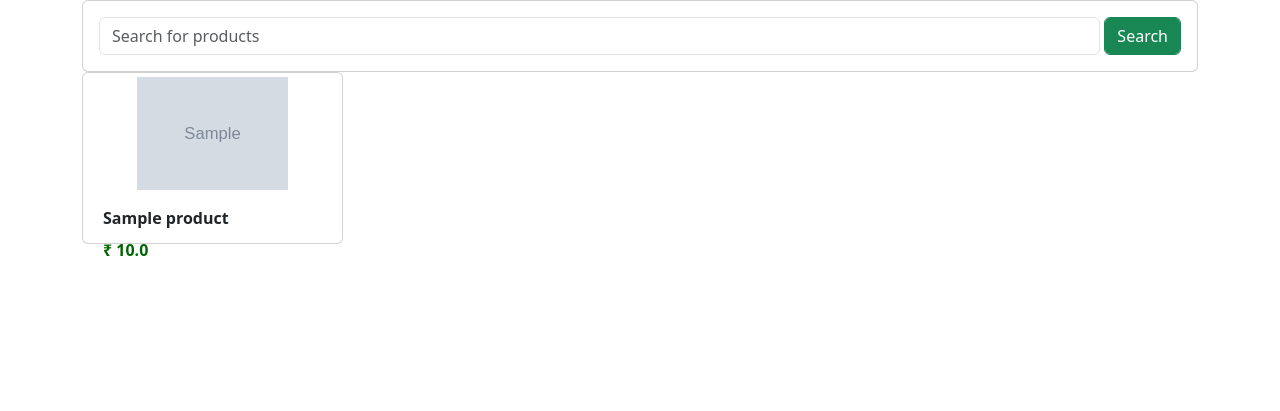
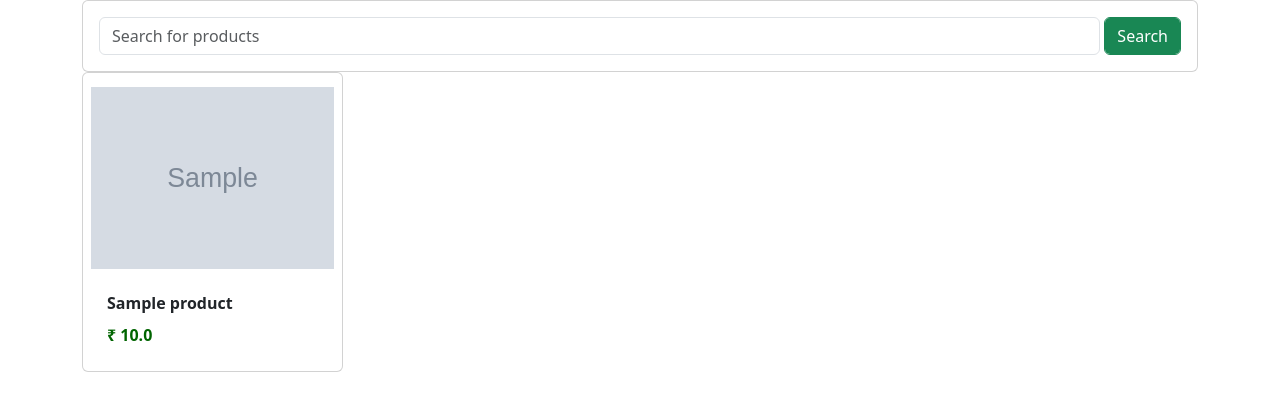
Before and after one commit to shubhenduanupamdutta/E_Com, a Django app: page / in a window 1280 px wide. Shown: the top 411 px of the page. Run offline with Django 4.2, Linux system fonts and the light colour scheme; tables that the repository leaves empty hold one stand-in row (values such as "Sample post"); grey boxes marked "Sample" are stand-in pictures.

Commit message:
Style to be consistent upon search

```diff
--- a/ecom_site/shop/static/shop/style.css
+++ b/ecom_site/shop/static/shop/style.css
@@ -1,5 +1,9 @@
-.card {
-  height: 60%;
+.row.product .col-md-3 {
+  height: 300px;
+}
+
+.row.product .card {
+  height: 100%;
 }
 
 .card img {
--- a/ecom_site/shop/templates/shop/index.html
+++ b/ecom_site/shop/templates/shop/index.html
@@ -29,10 +29,10 @@
     </form>
   </div>
 
-  <div class="row">
+  <div class="row product">
     {% for product in products %}
     <div class="col-md-3">
-      <div class="card p-1">
+      <div class="card p-2">
         <img src="{{product.image}}" class="card-img-top" alt="Product Image" />
         <div class="card-body">
           <div class="card-title">{{ product.title }}</div>
```
